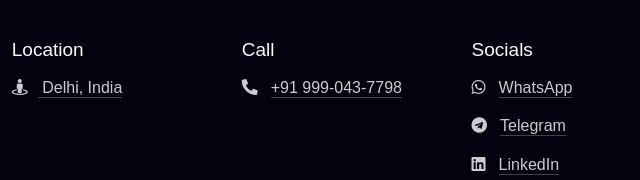
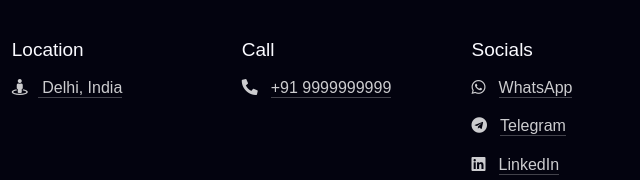
Before and after one commit to mohit-08-tech/portfolio-v2.0, a plain HTML site: page index.html in a window 1280 px wide. Shown: the part 5600-5780 px from the top of the page, 52-692 px from the left. Drawn offline with nearby package versions, Linux system fonts and the light colour scheme; no server answers; a script that the page names is missing.

Commit message:
updated contact

```diff
--- a/index.html
+++ b/index.html
@@ -265,7 +265,7 @@ ng-app="myPort" ng-controller="myPortController">
           </div>
           <div class="col-md-4 text-left">
             <h4>Call</h4>
-            <p><i class="fas fa-phone-alt" style="padding-right: 13px;"></i><a href="tel:+91 9990437798" class="lined">+91 999-043-7798</a> </p>
+            <p><i class="fas fa-phone-alt" style="padding-right: 13px;"></i><a href="tel:+91 9990437798" class="lined">+91 9999999999</a> </p>
           </div>
           <div class="col-md-4 text-left">
             <h4>Socials</h4>
```
